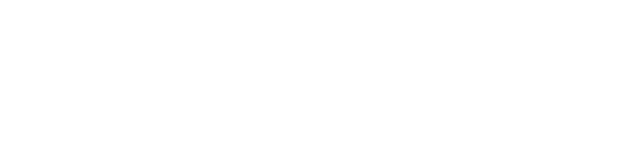
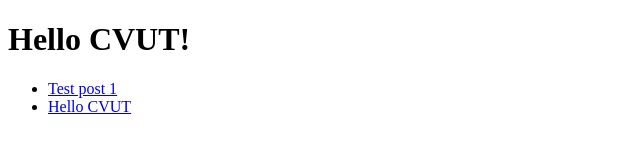
Before and after one commit to mystrdat/jamstack, a Gatsby site: page / in a window 1280 px wide. Shown: the whole page, without its empty margins (0-640 px from the left). Built offline with nearby package versions, Linux system fonts and the light colour scheme; Gatsby itself is replaced by a stand-in of ours.

Commit message:
return statement

```diff
--- a/src/pages/index.js
+++ b/src/pages/index.js
@@ -2,9 +2,17 @@
 import Link from "gatsby-link"
 
 export default () => {
-  <div>
-    <h1>Hello CVUT!</h1>
-    <Link to="/test-post-1/">Test post 1</Link>
-    <Link to="/hello-cvut/">Hello CVUT</Link>
-  </div>
+  return (
+    <div>
+      <h1>Hello CVUT!</h1>
+      <ul>
+        <li>
+          <Link to="/test-post-1/">Test post 1</Link>
+        </li>
+        <li>
+          <Link to="/hello-cvut/">Hello CVUT</Link>
+        </li>
+      </ul>
+    </div>
+  )
 }
```
